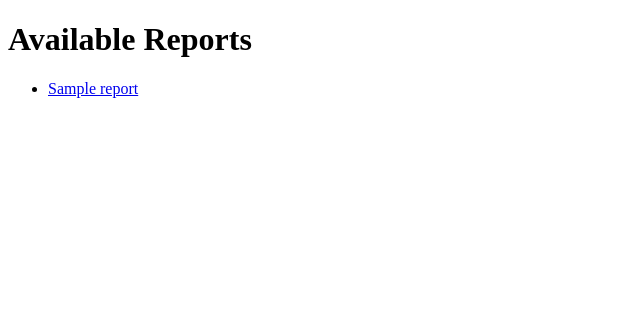
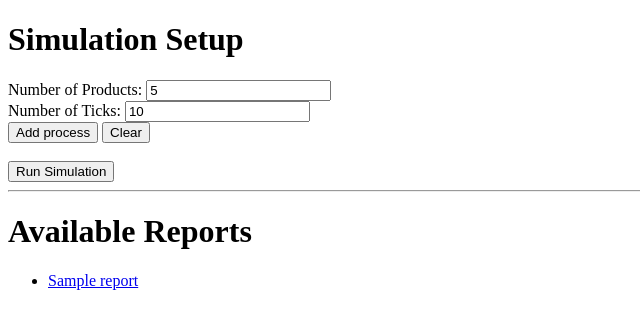
Before and after one commit to joseaam2020/Proyecto2ModHW-SW, a Flask app: template web/templates/index.html in a window 1280 px wide. Shown: the top 329 px of the page, without its empty margins (0-640 px from the left). Run offline with Flask 3, Linux system fonts and the light colour scheme; the template is opened without the code that fills it: most values are stand-ins (such as "Sample title", 1, 10 or a date in 2020).

Commit message:
Primer index con form para crear procesos y tareas

```diff
--- /dev/null
+++ b/web/static/index.js
@@ -0,0 +1,151 @@
+let processCount = 0;
+
+// ── Persistence helpers ──────────────────────────────────────────────────────
+
+function saveState() {
+    const state = { processCount, processes: [] };
+
+    for (let i = 1; i <= processCount; i++) {
+        const tasksDiv = document.getElementById(`tasks_${i}`);
+        if (!tasksDiv) continue;
+
+        const tasks = [];
+        for (const taskDiv of tasksDiv.children) {
+            const input = taskDiv.querySelector('input[type="number"]');
+            tasks.push(input ? input.value : '');
+        }
+        state.processes.push({ id: i, tasks });
+    }
+
+    localStorage.setItem('simulationState', JSON.stringify(state));
+}
+
+function loadState() {
+    const raw = localStorage.getItem('simulationState');
+    if (!raw) return;
+
+    const state = JSON.parse(raw);
+    processCount = 0;
+
+    for (const process of state.processes) {
+        addProcess();
+        for (const taskValue of process.tasks) {
+            addTask(processCount, taskValue);
+        }
+    }
+}
+
+// ── Core functions ───────────────────────────────────────────────────────────
+
+function addProcess() {
+    processCount++;
+    const processesDiv = document.getElementById('processes');
+    const processDiv = document.createElement('div');
+    processDiv.className = 'process';
+    processDiv.id = `process_${processCount}`;
+    processDiv.innerHTML = `
+        <h3>
+            Process ${processCount}
+            <button type="button" onclick="removeProcess(${processCount})">Remove process</button>
+        </h3>
+        <div class="tasks" id="tasks_${processCount}"></div>
+        <button type="button" onclick="addTask(${processCount})">Add task</button>
+        <hr>
+    `;
+    processesDiv.appendChild(processDiv);
+    saveState();
+}
+
+function removeProcess(processId) {
+    const processDiv = document.getElementById(`process_${processId}`);
+    if (processDiv) {
+        processDiv.remove();
+        renumberProcesses();
+        saveState();
+    }
+}
+
+function addTask(processId, value = '') {
+    const tasksDiv = document.getElementById(`tasks_${processId}`);
+    const taskCount = tasksDiv.children.length + 1;
+    const taskDiv = document.createElement('div');
+    taskDiv.className = 'task';
+    taskDiv.innerHTML = `
+        Task ${taskCount} time:
+        <input type="number" name="processes[${processId}][tasks][]" min="1" required value="${value}">
+        <button type="button" onclick="removeTask(this)">Remove</button>
+    `;
+
+    // Save state whenever an input value changes
+    taskDiv.querySelector('input').addEventListener('input', saveState);
+
+    tasksDiv.appendChild(taskDiv);
+    saveState();
+}
+
+function removeTask(button) {
+    const taskDiv = button.closest('.task');
+    const tasksDiv = taskDiv.parentElement;
+    taskDiv.remove();
+    renumberTasks(tasksDiv);
+    saveState();
+}
+
+// ── Renumbering after removal ─────────────────────────────────────────────────
+
+function renumberProcesses() {
+    const processDivs = document.querySelectorAll('.process');
+    processCount = 0;
+    processDivs.forEach((processDiv) => {
+        processCount++;
+        const newId = processCount;
+        const oldId = parseInt(processDiv.id.split('_')[1]);
+
+        // Update process div id
+        processDiv.id = `process_${newId}`;
+
+        // Update heading
+        const h3 = processDiv.querySelector('h3');
+        h3.innerHTML = `
+            Process ${newId}
+            <button type="button" onclick="removeProcess(${newId})">Remove process</button>
+        `;
+
+        // Update tasks div id
+        const tasksDiv = processDiv.querySelector('.tasks');
+        tasksDiv.id = `tasks_${newId}`;
+
+        // Update add task button
+        const addTaskBtn = processDiv.querySelector('button[onclick^="addTask"]');
+        addTaskBtn.setAttribute('onclick', `addTask(${newId})`);
+
+        // Update task input names
+        const inputs = tasksDiv.querySelectorAll('input[type="number"]');
+        inputs.forEach((input) => {
+            input.name = `processes[${newId}][tasks][]`;
+        });
+
+        renumberTasks(tasksDiv);
+    });
+}
+
+function renumberTasks(tasksDiv) {
+    const taskDivs = tasksDiv.querySelectorAll('.task');
+    taskDivs.forEach((taskDiv, index) => {
+        const input = taskDiv.querySelector('input[type="number"]');
+        taskDiv.childNodes[0].textContent = `Task ${index + 1} time: `;
+    });
+}
+
+// ── Clear state ──────────────────────────────────────────────────────────────
+
+function clearState() {
+    if (!confirm('Are you sure you want to clear all processes and tasks?')) return;
+    localStorage.removeItem('simulationState');
+    processCount = 0;
+    document.getElementById('processes').innerHTML = '';
+}
+
+// ── On page load, restore saved state ───────────────────────────────────────
+
+document.addEventListener('DOMContentLoaded', loadState);
--- a/web/templates/index.html
+++ b/web/templates/index.html
@@ -1,9 +1,22 @@
 <!DOCTYPE html>
-<html>
+<html lang="en">
 <head>
-    <title>Reports Index</title>
+    <title>Simulation Setup</title>
+    <script src="{{ url_for('static', filename='index.js') }}" defer></script>
 </head>
 <body>
+    <h1>Simulation Setup</h1>
+    <form method="post" action="/simulate">
+        <label>Number of Products: <input type="number" name="num_products" min="1" value="5" required></label><br>
+        <label>Number of Ticks: <input type="number" name="num_ticks" min="1" value="10" required></label><br>
+        <div id="processes"></div>
+        <button type="button" onclick="addProcess()">Add process</button>
+        <button type="button" onclick="clearState()">Clear</button><br><br>
+        <button type="submit">Run Simulation</button>
+    </form>
+
+    <hr>
+
     <h1>Available Reports</h1>
     <ul>
         {% for report in reports %}
```
